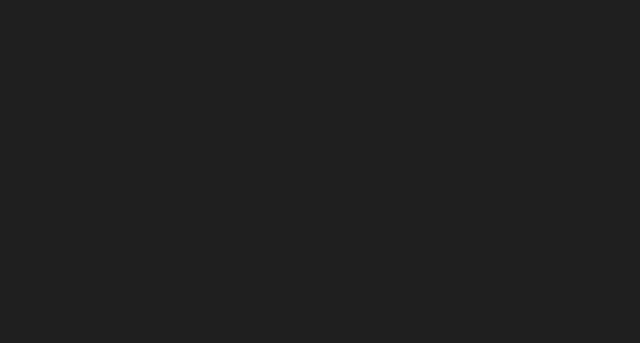
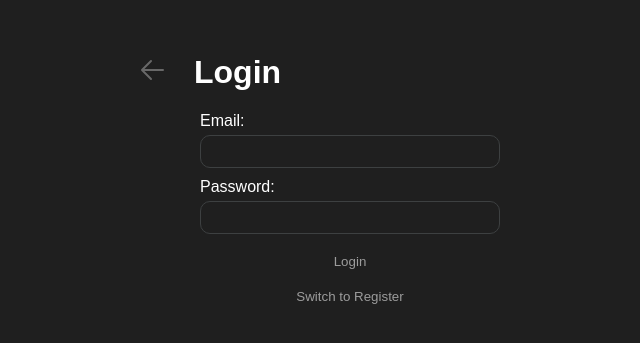
Before and after one commit to kjkm/martyr-vtt, a React (Vite) app: page /login in a window 1280 px wide. Before the commit this address had no page. Shown: the part 227-570 px from the top of the page, without its empty margins (290-930 px from the left). Built offline with nearby package versions, Linux system fonts and the light colour scheme; no server answers.

Commit message:
wip: lock user-specific pages behind login redirect

```diff
--- a/src/pages/App.css
+++ b/src/pages/App.css
@@ -9,3 +9,17 @@
   align-items: center;
   justify-content: center;
 }
+
+.App-page {
+  display: flex;
+  flex-direction: column;
+  align-items: center;
+  justify-content: center;
+  height: 100%;
+  width: 100%;
+}
+
+.App-content {
+  height: 100%;
+  width: min(100%, var(--content-width));
+}
--- a/src/pages/App.tsx
+++ b/src/pages/App.tsx
@@ -8,6 +8,7 @@ import HomePage from "./homepage/HomePage";
 import GamePage from "./gamepage/GamePage";
 import GameSelectionPage from "./gameselectionpage/GameSelectionPage";
 import ProfilePage from "./profilepage/ProfilePage";
+import LoginPage from "./loginpage/LoginPage";
 
 export default function App() {
   return (
@@ -19,6 +20,7 @@ export default function App() {
             <Route path="/game" element={<GamePage />} />
             <Route path="/mygames" element={<GameSelectionPage />} />
             <Route path="/profile" element={<ProfilePage />} />
+            <Route path="/login" element={<LoginPage />} />
           </Routes>
         </BrowserRouter>
       </Provider>
--- a/src/pages/gameselectionpage/GameSelectionPage.css
+++ b/src/pages/gameselectionpage/GameSelectionPage.css
@@ -6,9 +6,3 @@
     height: 100%;
     width: 100%;
 }
-
-.GameSelectionPage-content {
-    height: 100%;
-    width: min(100%, var(--content-width));
-    color: white;
-}
--- a/src/pages/gameselectionpage/GameSelectionPage.tsx
+++ b/src/pages/gameselectionpage/GameSelectionPage.tsx
@@ -1,13 +1,31 @@
-import React from "react";
+import React, { useEffect, useState } from "react";
+import { getAuth, onAuthStateChanged, User } from "firebase/auth";
+import { useNavigate } from "react-router-dom";
 import "./GameSelectionPage.css";
 import PageHeader from "../../components/molecules/pageheader/PageHeader";
 
 const GameSelectionPage: React.FC = () => {
+  const [user, setUser] = useState<User | null>(null);
+  const navigate = useNavigate();
+
+  useEffect(() => {
+    const auth = getAuth();
+    const unsubscribe = onAuthStateChanged(auth, (user) => {
+      if (user) {
+        setUser(user);
+      } else {
+        navigate("/login");
+      }
+    });
+
+    return () => unsubscribe();
+  }, [navigate]);
+
   return (
     <div className="GameSelectionPage">
       <PageHeader />
-      <div className="GameSelectionPage-content">
-        hi!
+      <div className="GameSelectionPage-content App-content">
+        <h1>Game Selection</h1>
       </div>
     </div>
   );
--- a/src/pages/homepage/HomePage.css
+++ b/src/pages/homepage/HomePage.css
@@ -1,15 +1,8 @@
 .HomePage {
-  display: flex;
-  flex-direction: column;
-  align-items: center;
-  justify-content: center;
-  height: 100%;
-  width: 100%;
+
 }
 
 .HomePage-content {
-  height: 100%;
-  width: min(100%, var(--content-width));
   display: flex;
   flex-direction: column;
   align-items: center;
--- a/src/pages/homepage/HomePage.tsx
+++ b/src/pages/homepage/HomePage.tsx
@@ -26,9 +26,9 @@ function HomePage() {
   };
 
   return (
-    <div className="HomePage">
+    <div className="HomePage App-page">
       <Header />
-      <div className="HomePage-content">
+      <div className="HomePage-content App-content">
         <h1>Welcome to Martyr!</h1>
         <p>A TTRPG for better stories.</p>
         <button className="HomePage-login-button" onClick={handleButtonClick}>
--- /dev/null
+++ b/src/pages/loginpage/LoginPage.css
@@ -0,0 +1,60 @@
+.LoginPage button {
+  text-align: center;
+  display: block;
+  width: 100%;
+  border: none;
+  border-radius: var(--border-radius);
+  color: var(--text-color-light);
+  width: 300px;
+  height: auto;
+  padding: var(--item-spacing);
+  gap: 2px;
+}
+
+.error-message {
+  color: red;
+  max-width: 100%; /* Ensure the error message does not exceed the container width */
+  word-wrap: break-word; /* Ensure the error message wraps within the container */
+}
+
+.LoginPage button:hover {
+  background-color: #8800ff;
+  color: white;
+}
+
+.header-container {
+  display: flex;
+  align-items: center;
+  gap: var(--item-spacing);
+  margin-left: -80px;
+}
+
+.header-container svg {
+  width: 2rem;
+  height: 2rem;
+}
+
+.back-button {
+  text-decoration: none;
+  color: var(--primary-color);
+  font-size: 1rem;
+  padding: 0.5rem 1rem;
+  border: 1px solid var(--primary-color);
+  border-radius: var(--border-radius);
+  background-color: transparent;
+  cursor: pointer;
+}
+
+/* Media query for mobile devices */
+@media (max-width: 600px) {
+  .header-container {
+    flex-direction: column;
+    align-items: flex-start;
+    margin-left: 0; /* Reset margin for mobile devices */
+  }
+
+  .back-button {
+    margin-bottom: -30px;
+    margin-left: -20px;
+  }
+}
--- /dev/null
+++ b/src/pages/loginpage/LoginPage.tsx
@@ -0,0 +1,150 @@
+import React, { useState, useEffect } from "react";
+import {
+  getAuth,
+  onAuthStateChanged,
+  signInWithEmailAndPassword,
+  createUserWithEmailAndPassword,
+  User,
+} from "firebase/auth";
+import { getFirestore, doc, setDoc } from "firebase/firestore";
+import { useNavigate, Link } from "react-router-dom";
+import "./LoginPage.css";
+
+function LoginPage() {
+  const [user, setUser] = useState<User | null>(null);
+  const [isLogin, setIsLogin] = useState(true);
+  const [email, setEmail] = useState("");
+  const [password, setPassword] = useState("");
+  const [confirmPassword, setConfirmPassword] = useState("");
+  const [username, setUsername] = useState("");
+  const [error, setError] = useState("");
+  const navigate = useNavigate();
+
+  useEffect(() => {
+    const auth = getAuth();
+    const unsubscribe = onAuthStateChanged(auth, (user) => {
+      if (user) {
+        navigate("/profile");
+      } else {
+        setUser(null);
+      }
+    });
+
+    return () => unsubscribe();
+  }, [navigate]);
+
+  const handleAuth = async (e: React.FormEvent) => {
+    e.preventDefault();
+    setError("");
+
+    try {
+      const auth = getAuth();
+      const db = getFirestore();
+      if (isLogin) {
+        await signInWithEmailAndPassword(auth, email, password);
+        navigate("/profile");
+      } else {
+        if (password !== confirmPassword) {
+          setError("Passwords do not match");
+          return;
+        }
+        const userCredential = await createUserWithEmailAndPassword(
+          auth,
+          email,
+          password
+        );
+        const user = userCredential.user;
+        await setDoc(doc(db, "users", user.uid), {
+          username,
+          email,
+        });
+        navigate("/profile");
+      }
+    } catch (err) {
+      setError((err as Error).message);
+    }
+  };
+
+  return (
+    <div className="LoginPage">
+      <div className="LoginPage-content">
+        <div className="header-container">
+          <Link to="/" className="back-button">
+            <svg
+              width="24px"
+              height="24px"
+              viewBox="0 0 1024 1024"
+              xmlns="http://www.w3.org/2000/svg"
+            >
+              <path
+                fill="#686868"
+                d="M224 480h640a32 32 0 1 1 0 64H224a32 32 0 0 1 0-64z"
+              />
+              <path
+                fill="#686868"
+                d="m237.248 512 265.408 265.344a32 32 0 0 1-45.312 45.312l-288-288a32 32 0 0 1 0-45.312l288-288a32 32 0 1 1 45.312 45.312L237.248 512z"
+              />
+            </svg>
+          </Link>
+          <h1>{isLogin ? "Login" : "Register"}</h1>
+        </div>
+        <form onSubmit={handleAuth}>
+          {!isLogin && (
+            <>
+              <div>
+                <label>Username:</label>
+                <input
+                  type="text"
+                  value={username}
+                  onChange={(e) => setUsername(e.target.value)}
+                  required
+                />
+              </div>
+            </>
+          )}
+          <div>
+            <label>Email:</label>
+            <input
+              type="email"
+              value={email}
+              onChange={(e) => setEmail(e.target.value)}
+              required
+            />
+          </div>
+          <div>
+            <label>Password:</label>
+            <input
+              type="password"
+              value={password}
+              onChange={(e) => setPassword(e.target.value)}
+              required
+            />
+          </div>
+          {!isLogin && (
+            <>
+              <div>
+                <label>Confirm Password:</label>
+                <input
+                  type="password"
+                  value={confirmPassword}
+                  onChange={(e) => setConfirmPassword(e.target.value)}
+                  required
+                />
+              </div>
+            </>
+          )}
+          {error && <p className="error-message">{error}</p>}
+          <button type="submit">{isLogin ? "Login" : "Register"}</button>
+        </form>
+        <button
+          className="LoginPage-switch"
+          onClick={() => setIsLogin(!isLogin)}
+        >
+          {isLogin ? "Switch to Register" : "Switch to Login"}
+        </button>
+      </div>
+    </div>
+  );
+}
+
+export default LoginPage;
--- a/src/pages/profilepage/ProfilePage.css
+++ b/src/pages/profilepage/ProfilePage.css
@@ -0,0 +1,7 @@
+.ProfilePage {
+
+}
+
+.ProfilePage-content {
+
+}
--- a/src/pages/profilepage/ProfilePage.tsx
+++ b/src/pages/profilepage/ProfilePage.tsx
@@ -1,14 +1,31 @@
-import React from "react";
+import React, { useEffect, useState } from "react";
+import { getAuth, onAuthStateChanged, User } from "firebase/auth";
+import { useNavigate } from "react-router-dom";
 import "./ProfilePage.css";
-
 import PageHeader from "../../components/molecules/pageheader/PageHeader";
 
 const ProfilePage: React.FC = () => {
+  const [user, setUser] = useState<User | null>(null);
+  const navigate = useNavigate();
+
+  useEffect(() => {
+    const auth = getAuth();
+    const unsubscribe = onAuthStateChanged(auth, (user) => {
+      if (user) {
+        setUser(user);
+      } else {
+        navigate("/login");
+      }
+    });
+
+    return () => unsubscribe();
+  }, [navigate]);
+
   return (
-    <div className="ProfilePage">
+    <div className="ProfilePage App-page">
       <PageHeader />
-      <div className="ProfilePage-content">
-        hi!
+      <div className="ProfilePage-content App-content">
+        <h1>Profile</h1>
       </div>
     </div>
   );
```
